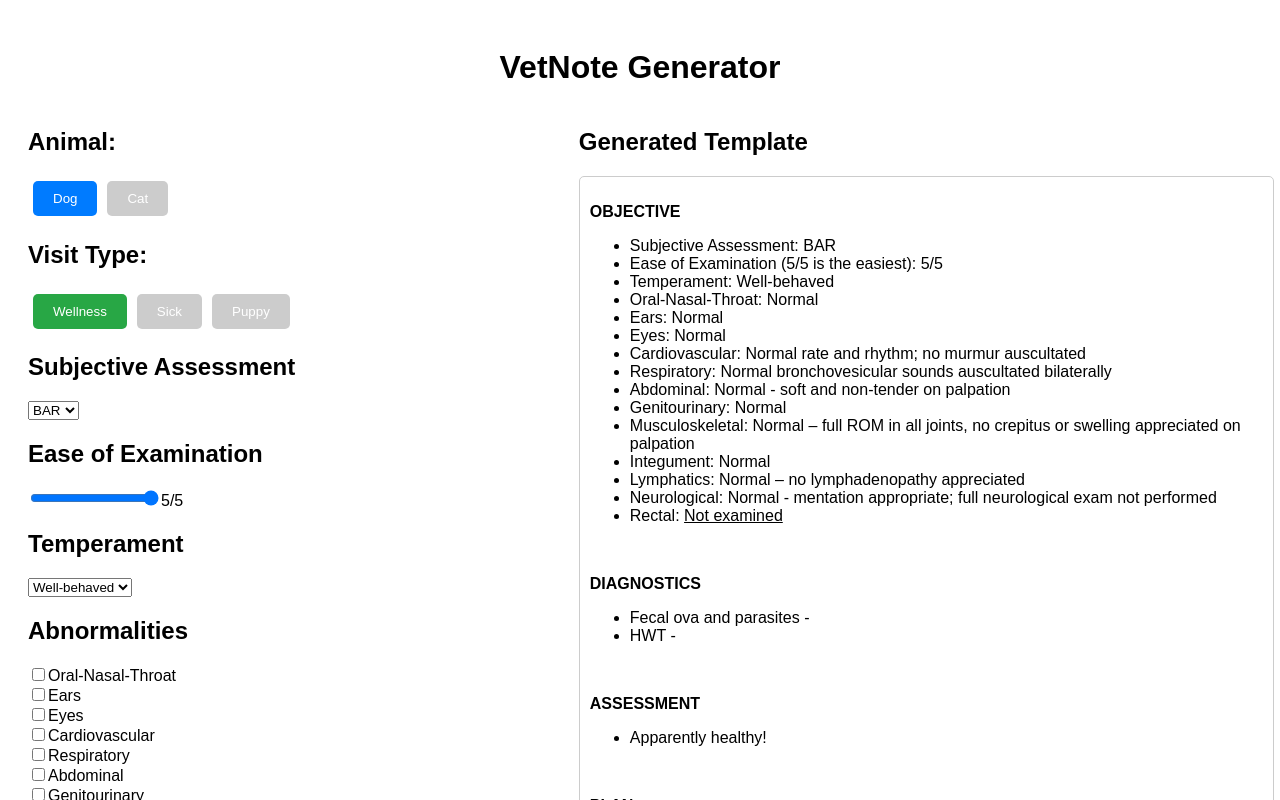
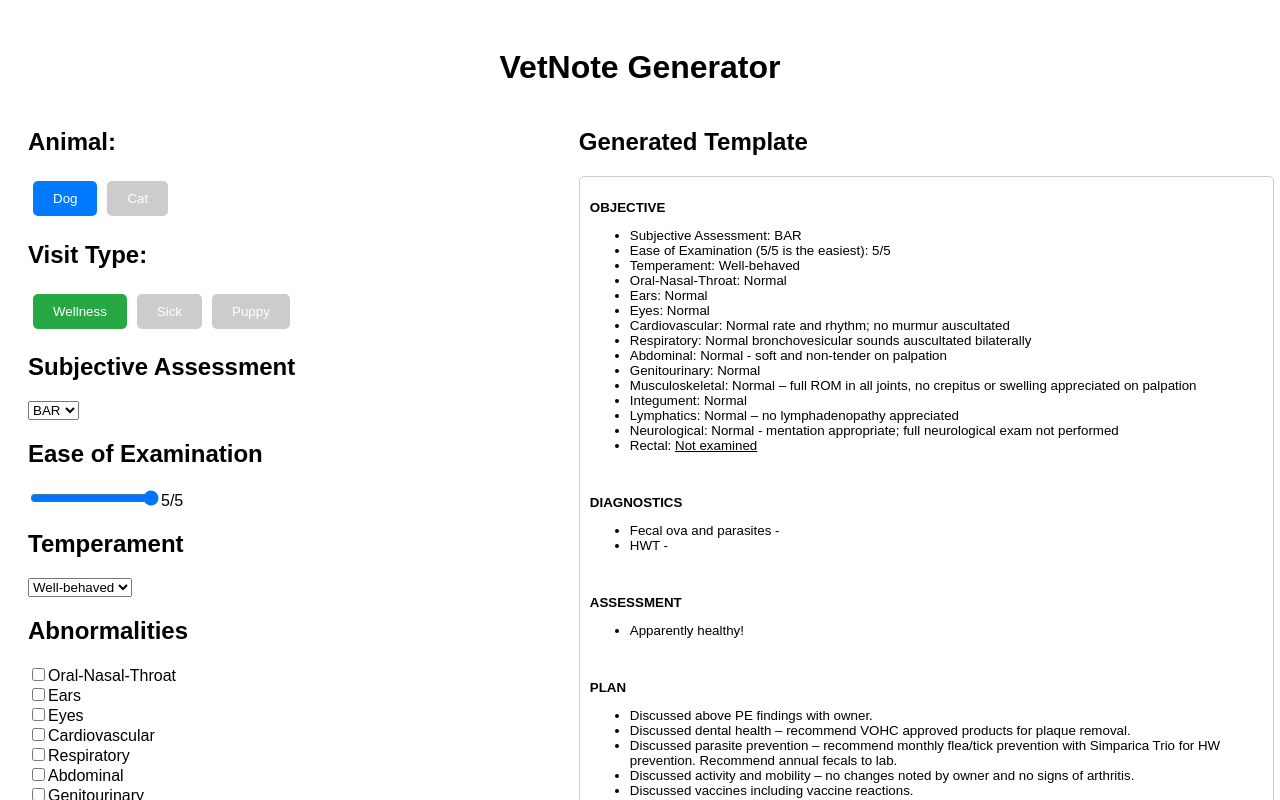
Before and after one commit to ianrichr/vetnote.github.io, a React (Create React App) app: page / in a window 1280 px wide. Shown: the top 800 px of the page. Built offline with nearby package versions, Linux system fonts and the light colour scheme.

Commit message:
Set default font size to be 10 for the template

```diff
--- a/src/components/TemplateGenerator.tsx
+++ b/src/components/TemplateGenerator.tsx
@@ -147,6 +147,7 @@ const TemplateGenerator: React.FC = () => {
           style={{
             width: "100%",
             fontFamily: "Arial",
+            fontSize: "10pt",
             border: "1px solid #ccc",
             padding: "10px",
             borderRadius: "5px",
```
